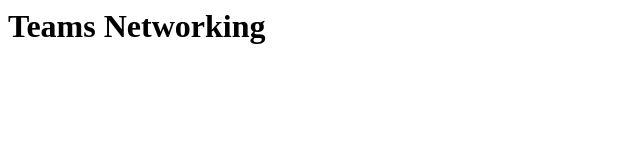
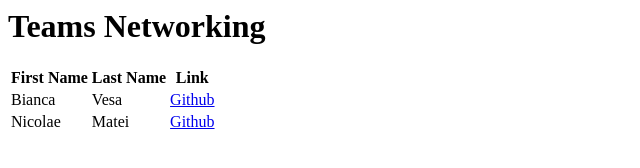
Before and after one commit to vbianca/teams-networking, a plain HTML site: page index.html in a window 1280 px wide. Shown: the whole page, without its empty margins (0-640 px from the left). Drawn offline with Linux system fonts and the light colour scheme.

Commit message:
create table that represents final desing and structure(2 persons as exemple)

```diff
--- a/index.html
+++ b/index.html
@@ -6,7 +6,25 @@
 
 <body>
      <h1>Teams Networking</h1>
+    <table>
 
+        <thead>
+            <th>First Name</th>
+            <th>Last Name</th>
+            <th>Link</th>
+        </thead>
+        <tr>
+            <td>Bianca</td>
+            <td>Vesa</td>
+            <td><a target="_blank" href="https://github.com/vbianca">Github</a></td>
+        </tr>
+        <tr>
+            <td>Nicolae</td>
+            <td>Matei</td>
+            <td><a target="_blank" href="https://github.com/nmatei">Github</a></td>
+        </tr>
+
+    </table>
 </body>
 
 
```
